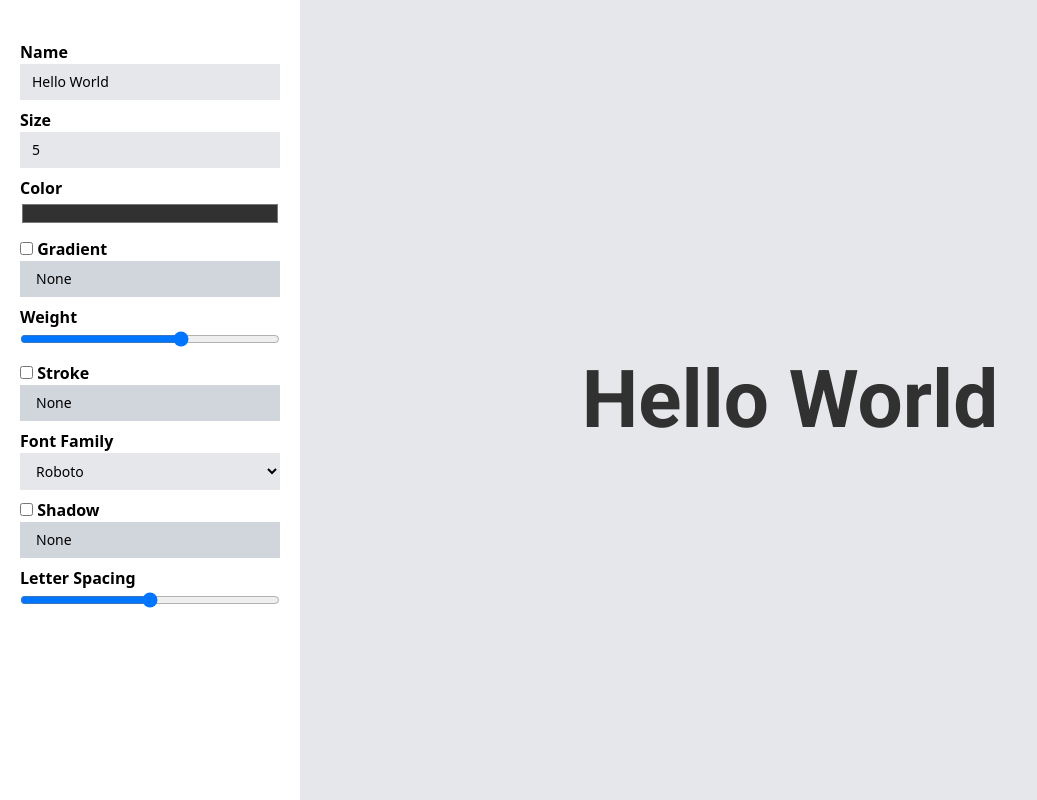
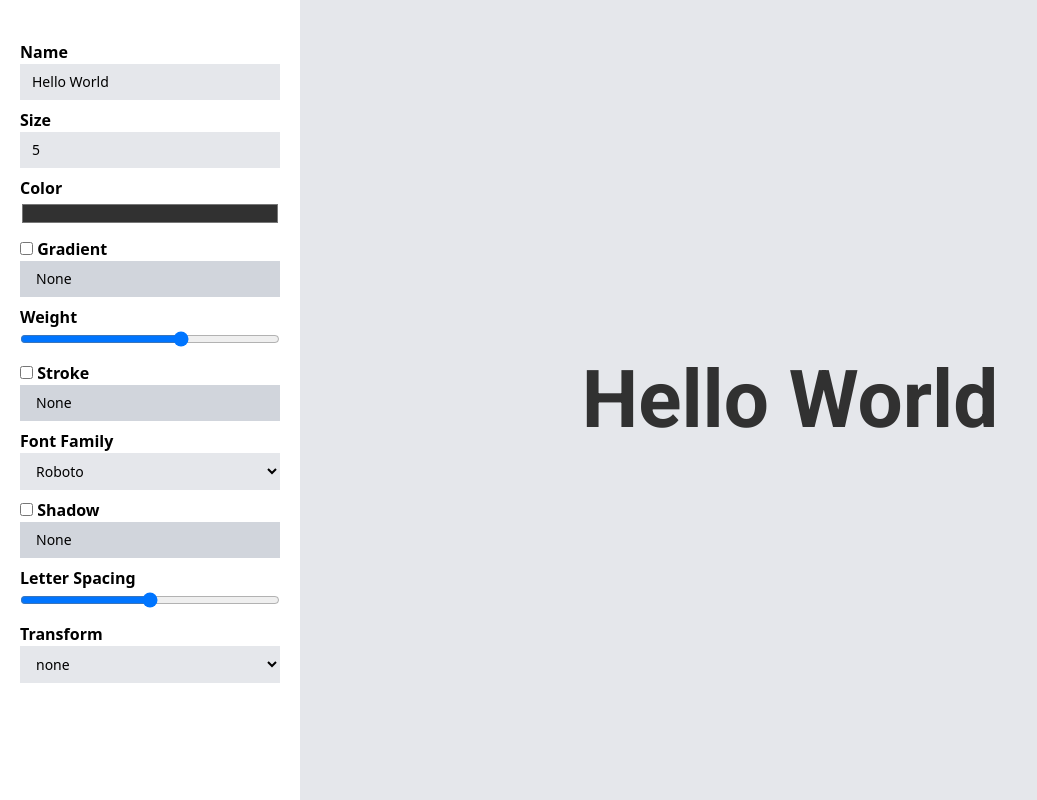
Before and after one commit to senicrem/text-styler, a Vue app: page / in a window 1280 px wide. Shown: the whole page, without its empty margins (0-1037 px from the left). Built offline with nearby package versions, Linux system fonts and the light colour scheme; a web font is replaced by a local one.

Commit message:
add text transform feat

```diff
--- a/src/pages/TextConfigurator.vue
+++ b/src/pages/TextConfigurator.vue
@@ -61,6 +61,12 @@
 					<span class="block font-bold">Letter Spacing</span>
 					<input class="w-full" type="range" v-model="textSettings.letterSpacing" min="-50" max="50">
 				</div>
+				<div>
+					<span class="block font-bold">Transform</span>
+					<select :class="styleInputText()" v-model="textSettings.transform">
+						<option v-for="opt in TRANSFORM_OPTIONS" :value="opt" class="capitalize">{{ opt }}</option>
+					</select>
+				</div>
 			</div>
 			<div class="w-full flex items-center justify-center h-[24rem] h-full">
 				<p :style="textStyles" class="roboto">{{ textSettings.name }}</p>
@@ -81,6 +87,14 @@ const FONTS = [
 	{ name: "Oswald", family: "Oswald" },
 	{ name: "Merriweather", family: "Merriweather" },
 	{ name: "Playfair Display", family: "Playfair Display" },
+]
+
+const TRANSFORM_OPTIONS = [
+	'none',
+	'uppercase',
+	'lowercase',
+	'capitalize',
+	'full-width'
 ]
 
 const textSettings = reactive({
@@ -106,7 +120,8 @@ const textSettings = reactive({
 		active: false,
 		color1: "#0028f0",
 		color2: "#fe01e9"
-	}
+	},
+	transform: "none",
 });
 
 const textStyles = computed(() => {
@@ -116,7 +131,8 @@ const textStyles = computed(() => {
 		color: textSettings.color,
 		fontWeight: textSettings.weight,
 		fontFamily: `${textSettings.family}, serif`,
-		letterSpacing: `${textSettings.letterSpacing}px`
+		letterSpacing: `${textSettings.letterSpacing}px`,
+		textTransform: textSettings.transform
 	}
 
 	if (stroke.active) {
```
